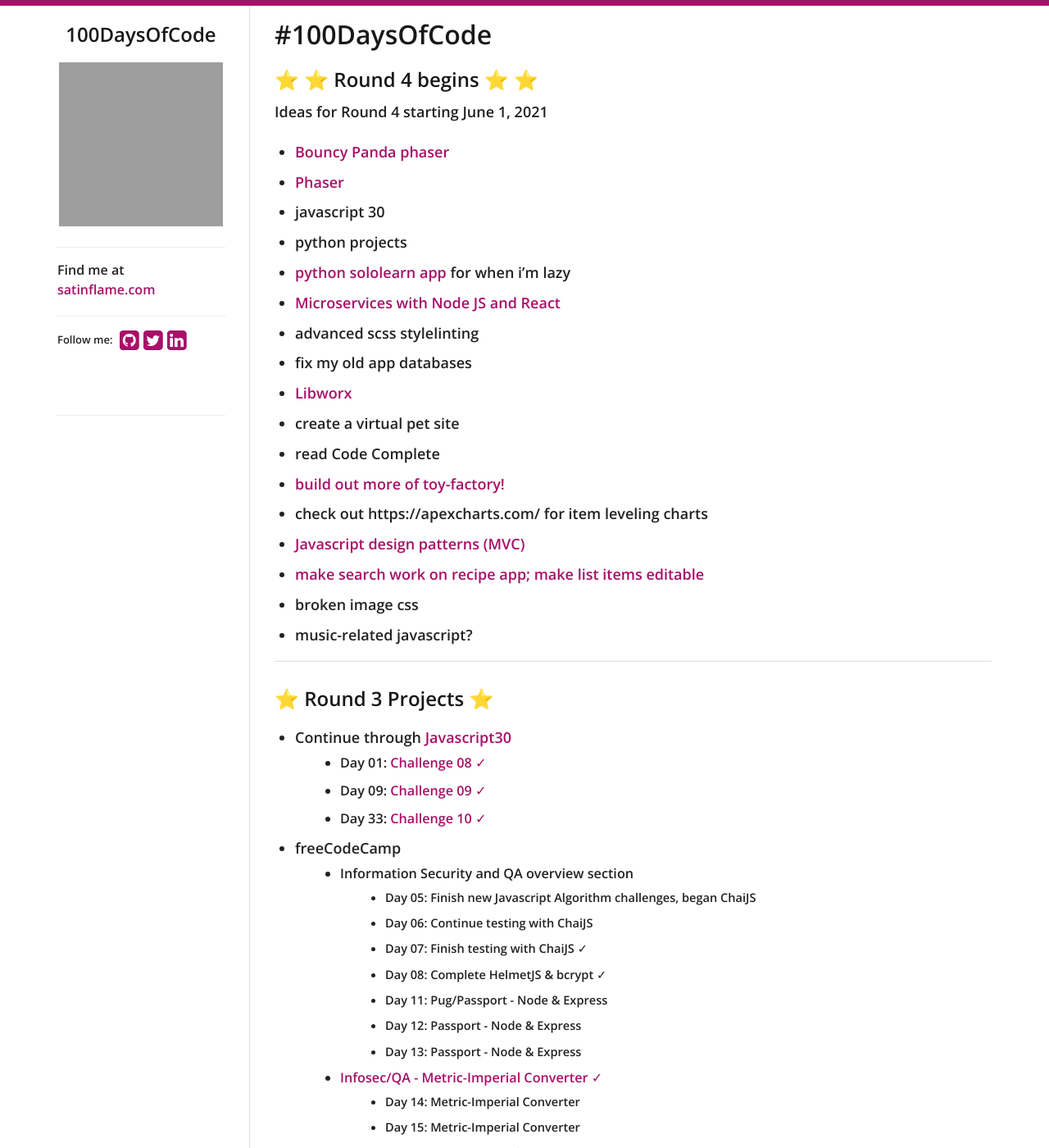
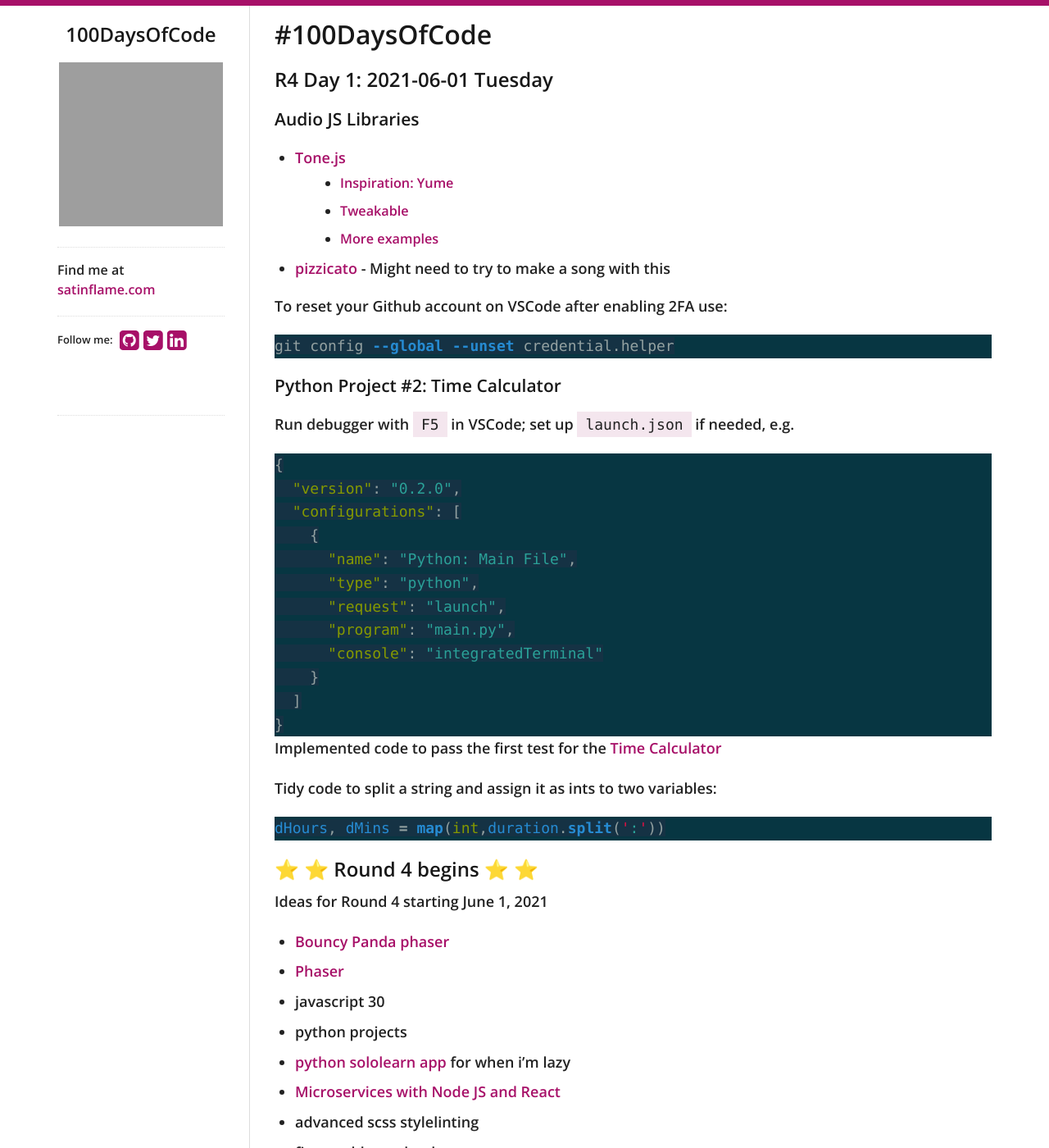
Before and after one commit to virtual/100daysofcode, a Jekyll site: the page built from index.md, in a window 1280 px wide and 1400 px high. Shown: the whole window at 82% size. Built offline with Jekyll 4.4.1, drawn with Linux system fonts in a browser that asks for light colours; nearby versions of some CDN libraries; our own code applies the rules of GitHub Pages for plain Markdown files; grey boxes are pictures that could not be loaded.

Commit message:
R4D1 python proj time calc

````diff
--- a/index.md
+++ b/index.md
@@ -1,4 +1,47 @@
 # #100DaysOfCode
+
+## R4 Day 1: 2021-06-01 Tuesday
+
+### Audio JS Libraries
+
+- [Tone.js](https://tonejs.github.io/)
+  - [Inspiration: Yume](http://www.unseen-music.com/yume/)
+  - [Tweakable](https://tweakable.org/)
+  - [More examples](https://tonejs.github.io/demos)
+- [pizzicato](https://alemangui.github.io/pizzicato/) - Might need to try to make a song with this
+
+To reset your Github account on VSCode after enabling 2FA use:
+
+```bash
+git config --global --unset credential.helper
+```
+
+### Python Project #2: Time Calculator
+
+Run debugger with `F5` in VSCode; set up `launch.json` if needed, e.g.
+
+```json
+{
+  "version": "0.2.0",
+  "configurations": [
+    {
+      "name": "Python: Main File",
+      "type": "python",
+      "request": "launch",
+      "program": "main.py",
+      "console": "integratedTerminal"
+    }
+  ]
+}
+```
+
+Implemented code to pass the first test for the [Time Calculator](https://github.com/virtual/fcc-python-projects/blob/master/time-calculator/time_calculator.py)
+
+Tidy code to split a string and assign it as ints to two variables:
+
+```python
+dHours, dMins = map(int,duration.split(':'))
+```
 
 ## ⭐ ⭐ Round 4 begins ⭐ ⭐
 
````
